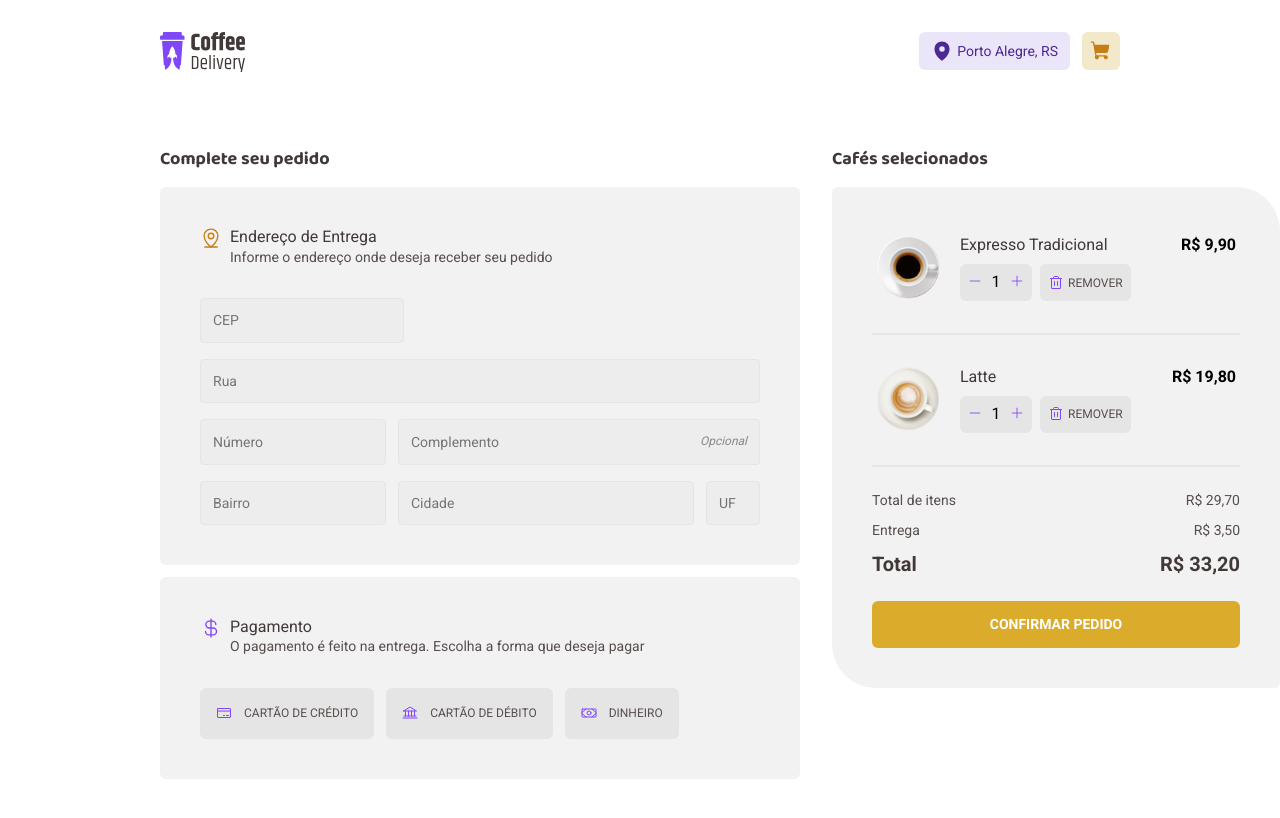
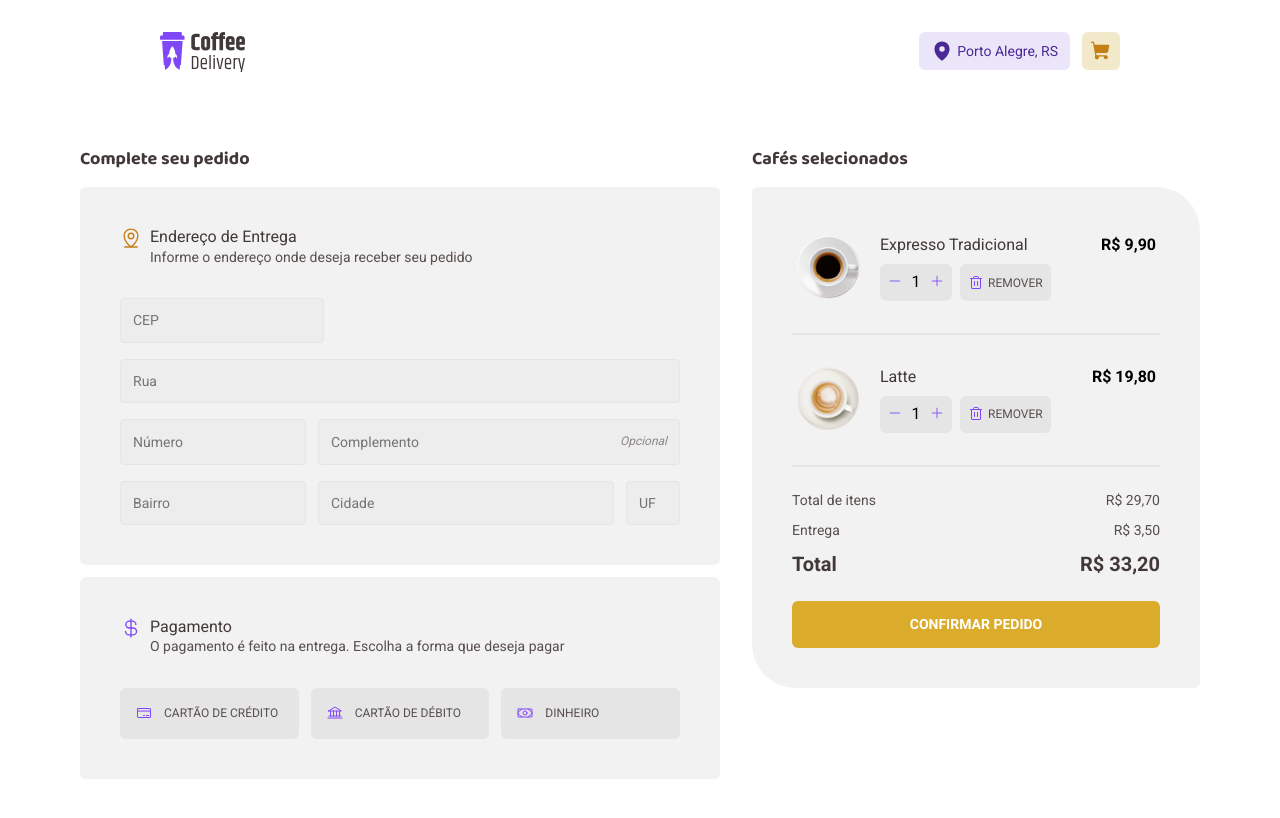
Before and after one commit to felipefss/ignite, a React (Vite) app in the folder 02-coffee-delivery/: page /checkout in a window 1280 px wide. Built offline with nearby package versions, Linux system fonts and the light colour scheme.

Commit message:
Fix spacing issues in Checkout page.

```diff
--- a/02-coffee-delivery/src/pages/Checkout/components/PaymentMethod/styles.ts
+++ b/02-coffee-delivery/src/pages/Checkout/components/PaymentMethod/styles.ts
@@ -4,6 +4,7 @@ export const MethodContainer = styled.label`
   display: flex;
   align-items: center;
   gap: 0.75rem;
+  flex: 1;
 
   background-color: ${props => props.theme.button};
   color: ${props => props.theme.purple};
--- a/02-coffee-delivery/src/pages/Checkout/styles.ts
+++ b/02-coffee-delivery/src/pages/Checkout/styles.ts
@@ -2,8 +2,9 @@ import styled from "styled-components";
 
 export const CheckoutContainer = styled.div`
   display: flex;
+  justify-content: center;
   gap: 2rem;
-  padding: 2.5rem 10rem;
+  padding: 2.5rem 0;
 `;
 
 export const Title = styled.h2`
```
